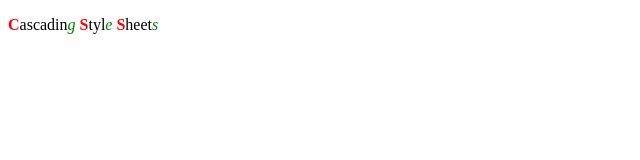
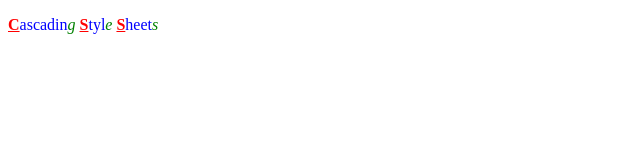
Before and after one commit to dtg5/CS336-Old, a plain HTML site: page lab04/doc1.html in a window 1280 px wide. Shown: the full height of the page, 0-640 px from the left. Drawn offline with Linux system fonts and the light colour scheme.

Commit message:
Update style1.css

```diff
--- a/lab04/style1.css
+++ b/lab04/style1.css
@@ -1,2 +1,3 @@
-strong {color: red;}
+p {color: blue;}
+strong {color: red; text-decoration: underline;}
 em {color: green;}
```
